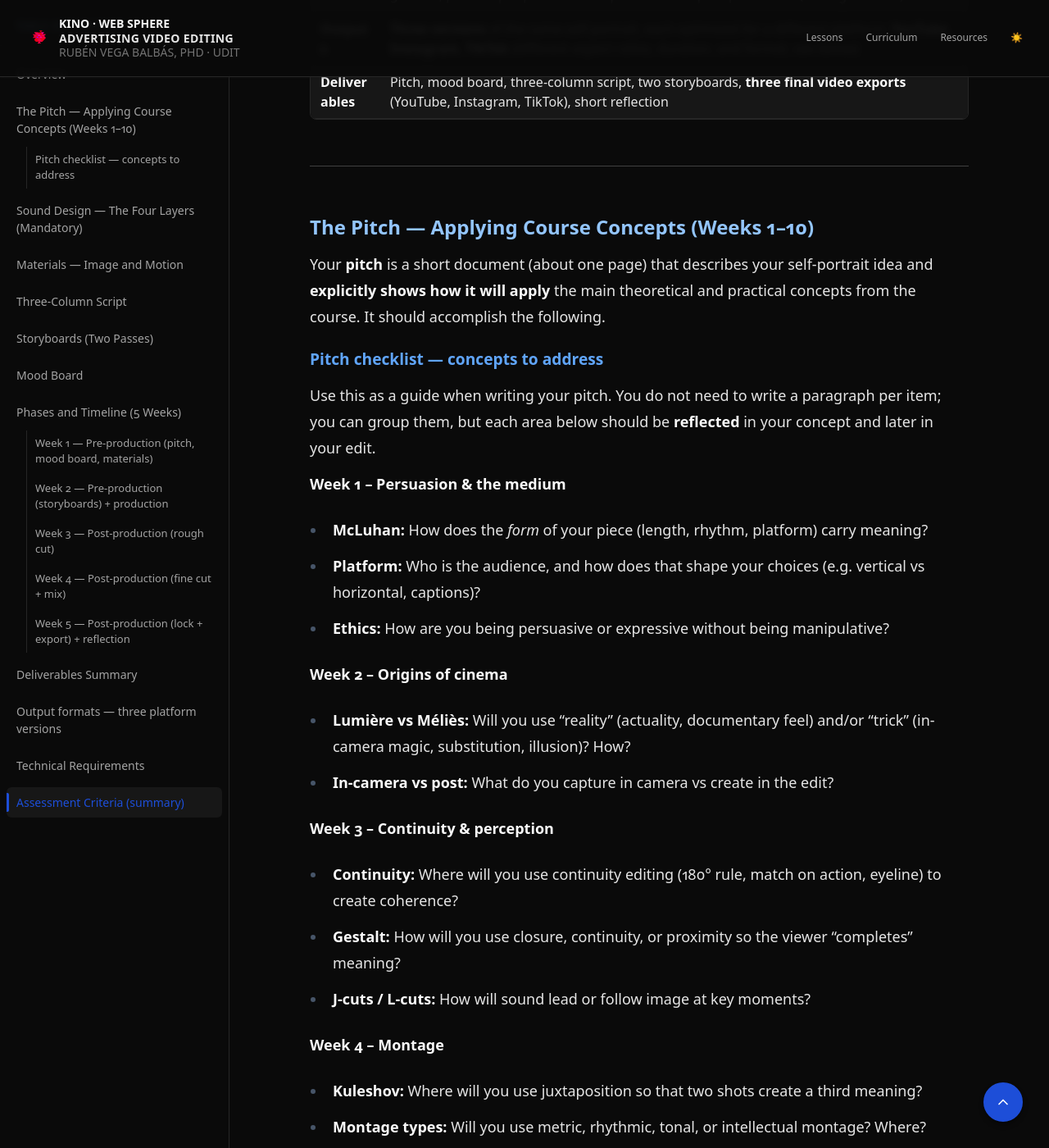
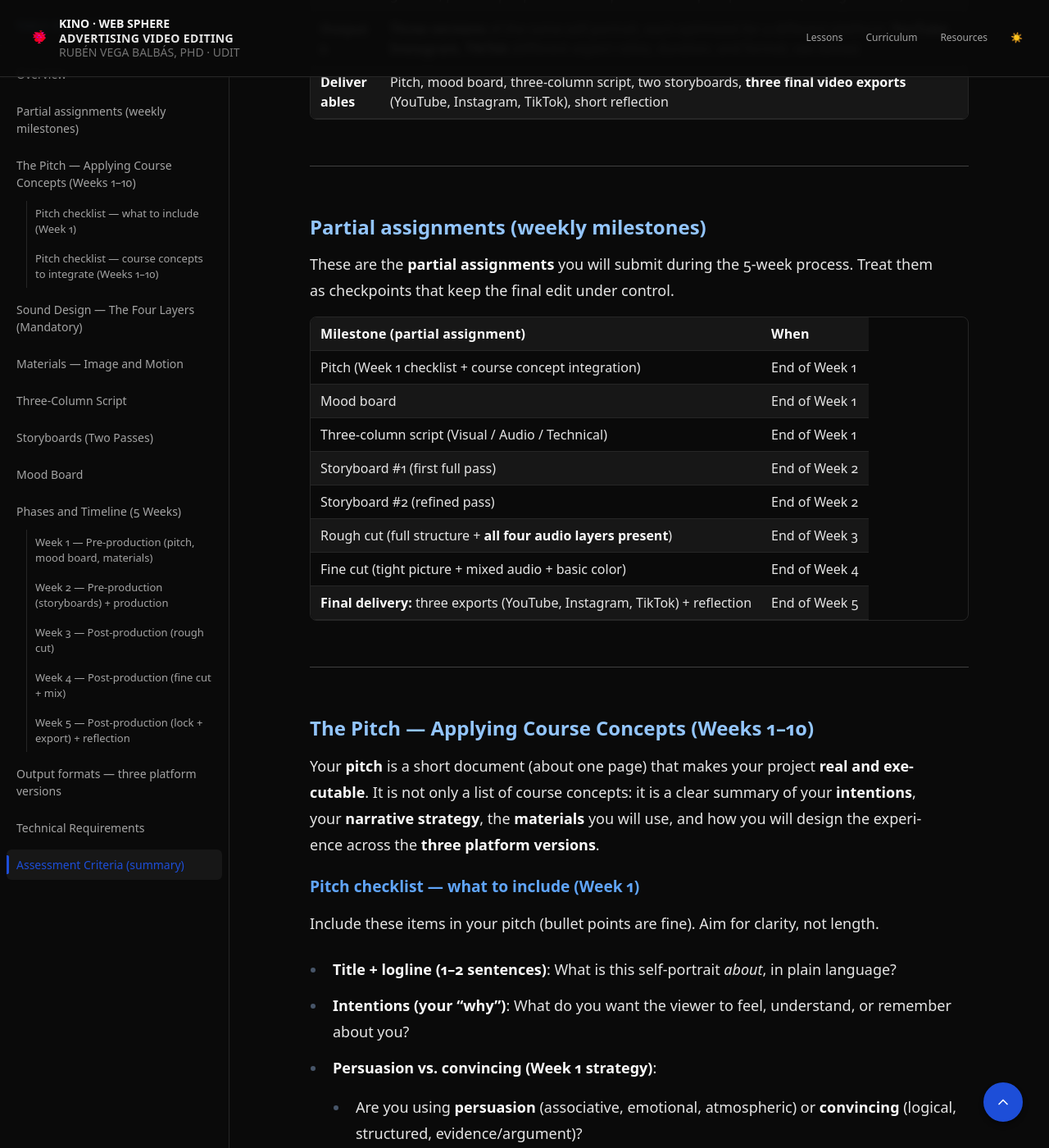
Before and after one commit to ruvebal/advertising-video_editing-udit, a Jekyll site: the page built from docs/_assignments/edit-03.md, in a window 1280 px wide and 1400 px high, scrolled down 1474 px. Shown: the whole window at 82% size. Built offline with Jekyll 4.4.1, drawn with Linux system fonts in a browser that asks for light colours; some of the changed text lies outside the part shown.

Commit message:
feat: restructure Edit 03 assignment section to clarify partial assignments and pitch requirements, enhancing guidance for project milestones and course concept integration

```diff
--- a/docs/_assignments/edit-03.md
+++ b/docs/_assignments/edit-03.md
@@ -37,13 +37,59 @@ The objective is to create **a piece that represents you and that you feel proud
 
 ---
 
-## The Pitch — Applying Course Concepts (Weeks 1–10)
+## Partial assignments (weekly milestones) {#edit-03-milestones}
 
-Your **pitch** is a short document (about one page) that describes your self-portrait idea and **explicitly shows how it will apply** the main theoretical and practical concepts from the course. It should accomplish the following.
+These are the **partial assignments** you will submit during the 5-week process. Treat them as checkpoints that keep the final edit under control.
 
-### Pitch checklist — concepts to address
+| **Milestone (partial assignment)**                                          | **When**      |
+| --------------------------------------------------------------------------- | ------------- |
+| Pitch (Week 1 checklist + course concept integration)                       | End of Week 1 |
+| Mood board                                                                  | End of Week 1 |
+| Three-column script (Visual / Audio / Technical)                            | End of Week 1 |
+| Storyboard #1 (first full pass)                                             | End of Week 2 |
+| Storyboard #2 (refined pass)                                                | End of Week 2 |
+| Rough cut (full structure + **all four audio layers present**)              | End of Week 3 |
+| Fine cut (tight picture + mixed audio + basic color)                        | End of Week 4 |
+| **Final delivery:** three exports (YouTube, Instagram, TikTok) + reflection | End of Week 5 |
 
-Use this as a guide when writing your pitch. You do not need to write a paragraph per item; you can group them, but each area below should be **reflected** in your concept and later in your edit.
+---
+
+## The Pitch — Applying Course Concepts (Weeks 1–10) {#edit-03-pitch}
+
+Your **pitch** is a short document (about one page) that makes your project **real and executable**. It is not only a list of course concepts: it is a clear summary of your **intentions**, your **narrative strategy**, the **materials** you will use, and how you will design the experience across the **three platform versions**.
+
+### Pitch checklist — what to include (Week 1)
+
+Include these items in your pitch (bullet points are fine). Aim for clarity, not length.
+
+- **Title + logline (1–2 sentences)**: What is this self-portrait *about*, in plain language?
+- **Intentions (your “why”)**: What do you want the viewer to feel, understand, or remember about you?
+- **Persuasion vs. convincing (Week 1 strategy)**:
+  - Are you using **persuasion** (associative, emotional, atmospheric) or **convincing** (logical, structured, evidence/argument)?
+  - What is your main rhetorical tool: contrast, repetition, escalation, intimacy, surprise, irony, confession, etc.?
+- **Narrative strategy (shape + climax)**:
+  - What is the structure? (e.g. montage poem, three acts, problem→shift→resolution, question→search→answer, before/after, spiral, diary, letter, manifesto.)
+  - What is the **climax / turning point** (the moment the meaning crystallizes), and where does it happen roughly (timecode estimate)?
+  - What is the ending gesture (resolution, open question, loop, call-back)?
+- **Platform strategy (three versions)**:
+  - What changes across **YouTube (16:9)** vs **Instagram (9:16/1:1)** vs **TikTok (9:16)**?
+  - Where is the **hook** in each version (first 2–5 seconds), and how will you maintain clarity with captions/text where needed?
+- **Materials inventory (initial list)**:
+  - What do you already have (photos, archives, screen recordings, previous work, text fragments)?
+  - What will you create or capture in the next 1–2 weeks (shots, voice-over, ambience recordings, graphics)?
+  - What external resources will you use (music, SFX, stock) and how will you credit them?
+- **Sound plan (four layers, mandatory)**:
+  - What will be your **voice** (script idea, tone, language, distance/intimacy)?
+  - What kind of **music** (tempo, mood) and how will it shape rhythm?
+  - What kinds of **SFX** will you design (punctuation, transitions, textures)?
+  - What **ambience** will define your “world” (room tone, city, nature, studio)?
+- **Editing plan (workflow)**:
+  - What is your plan for Week 3 (rough cut) and Week 4 (fine cut + mix)?
+  - Which parts do you expect to be the hardest (clarity, pacing, voice recording, sound mix, reframing to vertical), and how will you handle them?
+
+### Pitch checklist — course concepts to integrate (Weeks 1–10)
+
+Use this as a guide when writing your pitch. You do not need a paragraph per item; you can group them, but each area below should be **reflected** in your concept and later in your edit.
 
 **Week 1 – Persuasion & the medium**
 
@@ -98,7 +144,7 @@ Use this as a guide when writing your pitch. You do not need to write a paragrap
 
 - **Presentation:** How will you introduce and contextualize this piece when you present it?
 
-**Deliverable:** One-page pitch (or equivalent) that covers the above. Submit by the end of **Week 1** of the project (see timeline).
+**Deliverable:** One-page pitch (or equivalent) that covers both sections above: (1) **intentions + strategy + materials**, and (2) **course concept integration**. Submit by the end of **Week 1** of the project (see timeline).
 
 ---
 
@@ -254,21 +300,6 @@ The process is divided into **pre-production**, **production**, and **post-produ
 
 ---
 
-## Deliverables Summary
-
-| **Deliverable**                                                               | **When**      |
-| ----------------------------------------------------------------------------- | ------------- |
-| Pitch (one page, concepts checklist)                                          | End of Week 1 |
-| Mood board                                                                    | End of Week 1 |
-| Three-column script (Visual / Audio / Technical)                              | End of Week 1 |
-| First storyboard                                                              | End of Week 2 |
-| Second storyboard                                                             | End of Week 2 |
-| Rough cut (all four audio layers, mixed materials)                            | End of Week 3 |
-| Fine cut (mixed audio, basic color)                                           | End of Week 4 |
-| **Three final video exports** (YouTube, Instagram, TikTok) + short reflection | End of Week 5 |
-
----
-
 ## Output formats — three platform versions
 
 You must edit and export **three versions** of your self-portrait, one for each of the following platforms. Each version should be **optimized** for that platform (aspect ratio, duration, captions, hook). The same creative concept and four-layer sound design apply to all three; the **form** adapts.
```
